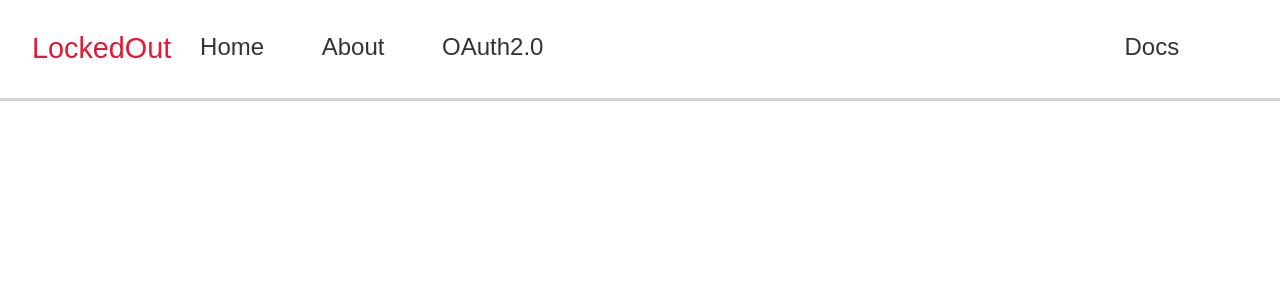
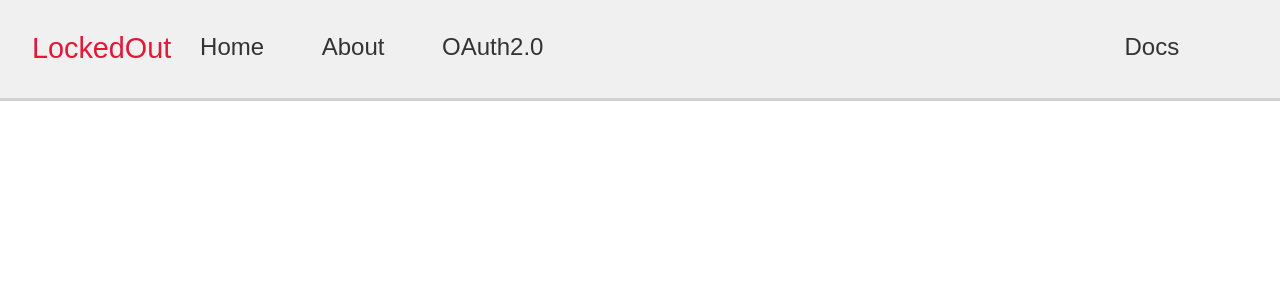
Before and after one commit to AbulSyed/locked-out, a React (Vite) app in the folder frontend/: page / in a window 1280 px wide. Shown: the top 300 px of the page. Built offline with nearby package versions, Linux system fonts and the light colour scheme.

Commit message:
ui changes

```diff
--- a/frontend/src/components/card/app-card/AppCard.tsx
+++ b/frontend/src/components/card/app-card/AppCard.tsx
@@ -2,7 +2,7 @@ import './AppCard.scss'
 import { ArrowRightOutlined, DeleteOutlined, EditOutlined } from '@ant-design/icons';
 import { useState } from 'react';
 import { Link } from 'react-router-dom';
-import AppForm from '../../form/app-app/AppForm';
+import AppForm from '../../form/app-form/AppForm';
 
 interface CardProps {
   id: string,
@@ -13,6 +13,10 @@ interface CardProps {
 
 const Card: React.FC<CardProps> = ({ title, description, to }) => {
   const [showAppForm, setShowAppForm] = useState(true);
+
+  const handleDelete = () => {
+    alert('Are you sure, you want to delete?')
+  }
 
   return (
     <div>
@@ -25,7 +29,7 @@ const Card: React.FC<CardProps> = ({ title, description, to }) => {
                   <h2>{title}</h2>
                   <div>
                     <EditOutlined className='app-card-icon' onClick={() => setShowAppForm(false)} />
-                    <DeleteOutlined className='app-card-icon' />
+                    <DeleteOutlined className='app-card-icon' onClick={() => handleDelete()} />
                   </div>
                 </div>
                 <hr />
--- a/frontend/src/components/card/default-card/DefaultCard.tsx
+++ b/frontend/src/components/card/default-card/DefaultCard.tsx
@@ -1,7 +1,7 @@
 import './DefaultCard.scss'
 import { useState } from 'react'
 import { PlusOutlined } from '@ant-design/icons';
-import AppForm from '../../form/app-app/AppForm';
+import AppForm from '../../form/app-form/AppForm';
 
 const DefaultCard: React.FC = () => {
   const [showAppForm, setShowAppForm] = useState(true);
--- a/frontend/src/components/top-nav/Topnav.scss
+++ b/frontend/src/components/top-nav/Topnav.scss
@@ -1,7 +1,7 @@
 .navbar {
   position: sticky;
   top: 0;
-  background: #fff;
+  background: #f0f0f0;
   z-index: 1;
   border-bottom: 3px solid #D2D2D2;
 
```
Also changed, not shown: frontend/src/components/form/app-form/AppForm.scss (renamed from frontend/src/components/form/app-app/AppForm.scss), frontend/src/components/form/app-form/AppForm.tsx (renamed from frontend/src/components/form/app-app/AppForm.tsx).
